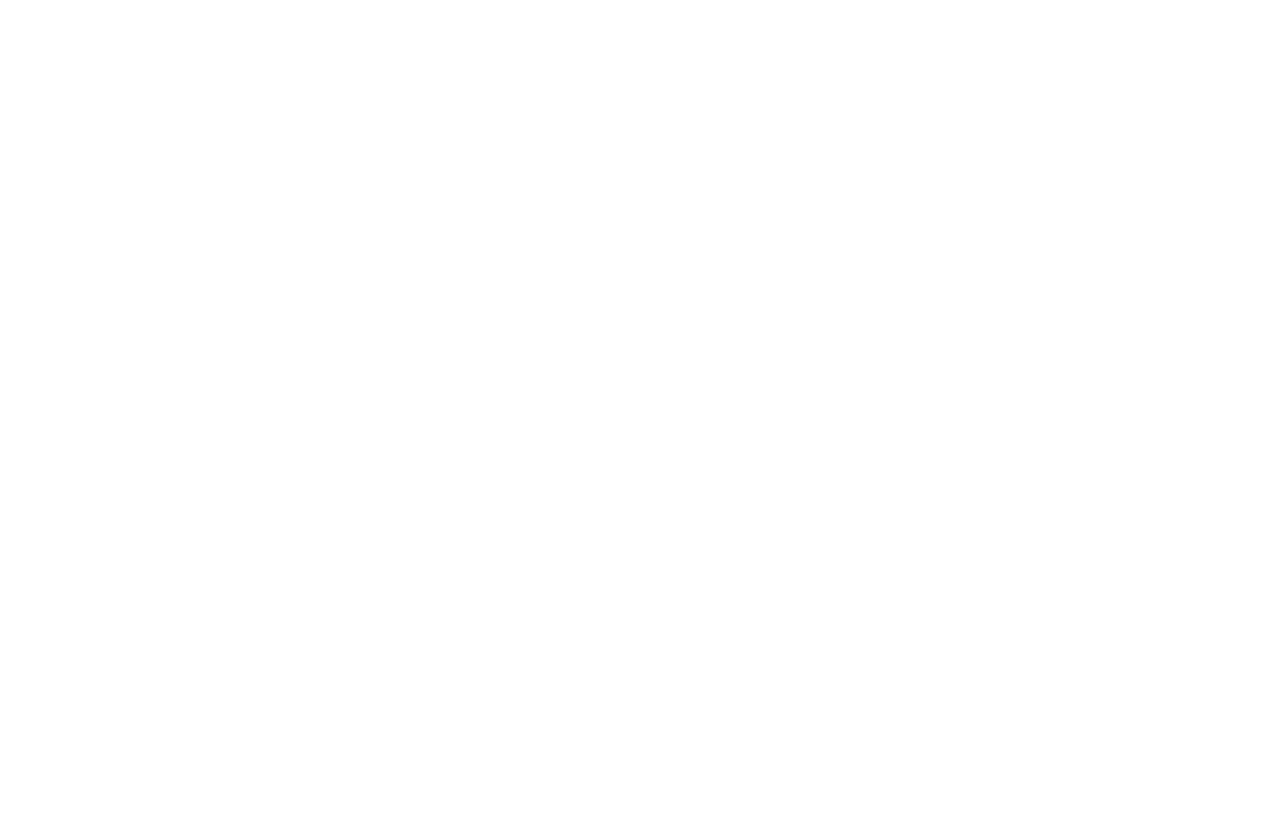
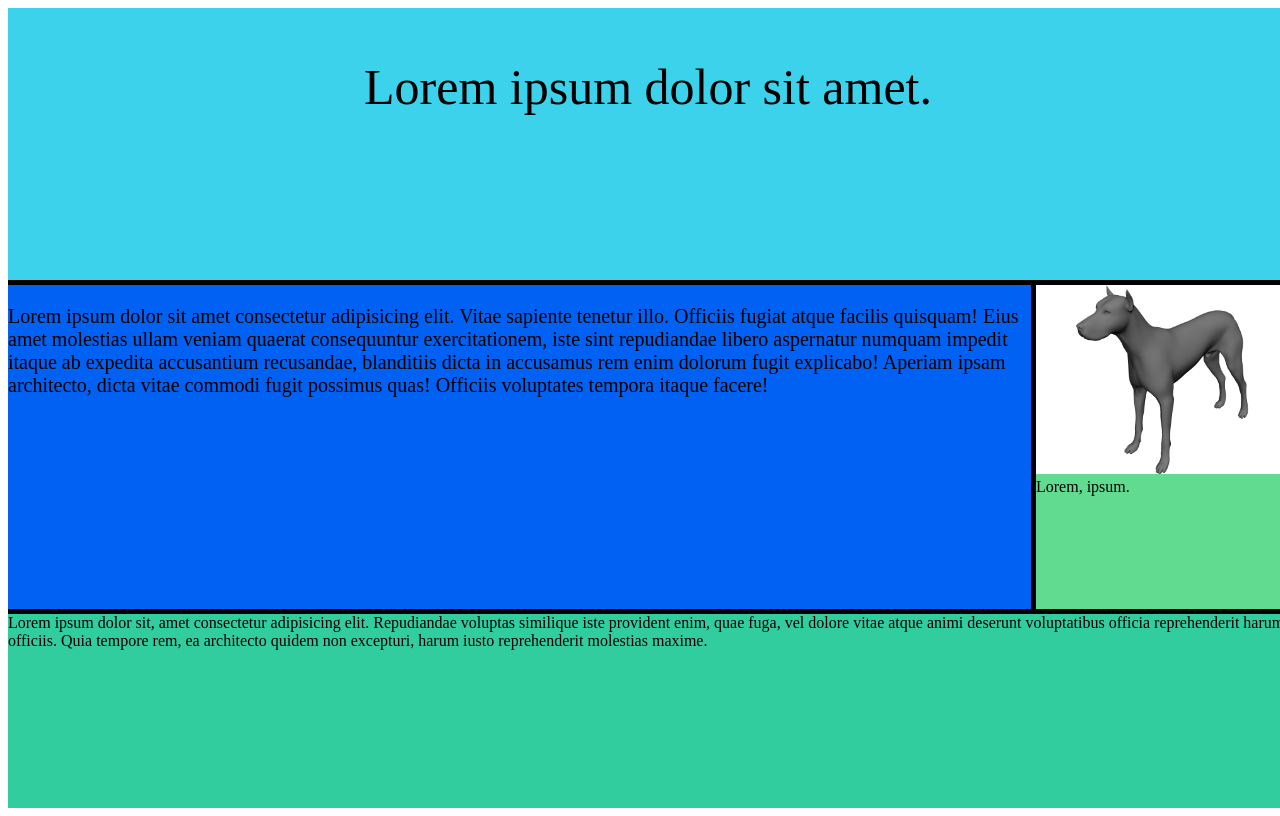
Before and after one commit to keyhansaf1/webbutveckling, a plain HTML site: page index.html in a window 1280 px wide. Drawn offline with Linux system fonts and the light colour scheme.

Commit message:
added layout

```diff
--- /dev/null
+++ b/index.css
@@ -0,0 +1,45 @@
+.container {
+background-color: black;
+    display: grid;
+    min-height: 100vh;
+    width: 100vw;
+
+    grid-template-columns: repeat(5, 1fr);
+    grid-auto-rows: minmax(80px, auto);
+
+    grid-template-areas:
+    "header header header header header"
+    "main main main main sidebar"
+    "footer footer footer footer footer";
+
+    gap: 5px;
+}
+
+header{
+    grid-area: header;
+    background-color: rgb(61, 210, 236);
+}
+#text1{
+    text-align: center;
+    font-size: 50px;
+}
+#text2{
+    font-size:20px;
+}
+main{
+    grid-area: main;
+    background-color: rgb(0, 97, 243);
+}
+aside{
+    grid-area: sidebar;
+    background-color: rgb(96, 219, 144);
+}
+footer{
+    grid-area: footer;
+    background-color: rgb(50, 205, 159);
+}
+
+#dog{
+    width: 100%;
+
+}
--- a/index.html
+++ b/index.html
@@ -1,11 +1,24 @@
 <!DOCTYPE html>
-<html lang="en">
+<html lang="se">
 <head>
     <meta charset="UTF-8">
     <meta name="viewport" content="width=device-width, initial-scale=1.0">
     <title>Document</title>
+    <link rel="stylesheet" href="index.css">
 </head>
 <body>
-    <div class="container"></div>
+    <div class="container">
+        <header>
+            <p id="text1">Lorem ipsum dolor sit amet.</p>
+        </header>
+        <main>
+            <p id="text2">Lorem ipsum dolor sit amet consectetur adipisicing elit. Vitae sapiente tenetur illo. Officiis fugiat atque facilis quisquam! Eius amet molestias ullam veniam quaerat consequuntur exercitationem, iste sint repudiandae libero aspernatur numquam impedit itaque ab expedita accusantium recusandae, blanditiis dicta in accusamus rem enim dolorum fugit explicabo! Aperiam ipsam architecto, dicta vitae commodi fugit possimus quas! Officiis voluptates tempora itaque facere!</p>
+        </main>
+        <aside>
+           <img id="dog" src="1802.webp" alt="">
+           Lorem, ipsum.
+        </aside>
+        <footer>Lorem ipsum dolor sit, amet consectetur adipisicing elit. Repudiandae voluptas similique iste provident enim, quae fuga, vel dolore vitae atque animi deserunt voluptatibus officia reprehenderit harum officiis. Quia tempore rem, ea architecto quidem non excepturi, harum iusto reprehenderit molestias maxime.</footer>
+    </div>
 </body>
 </html>
```
Also changed, not shown: 1802.webp (added).
